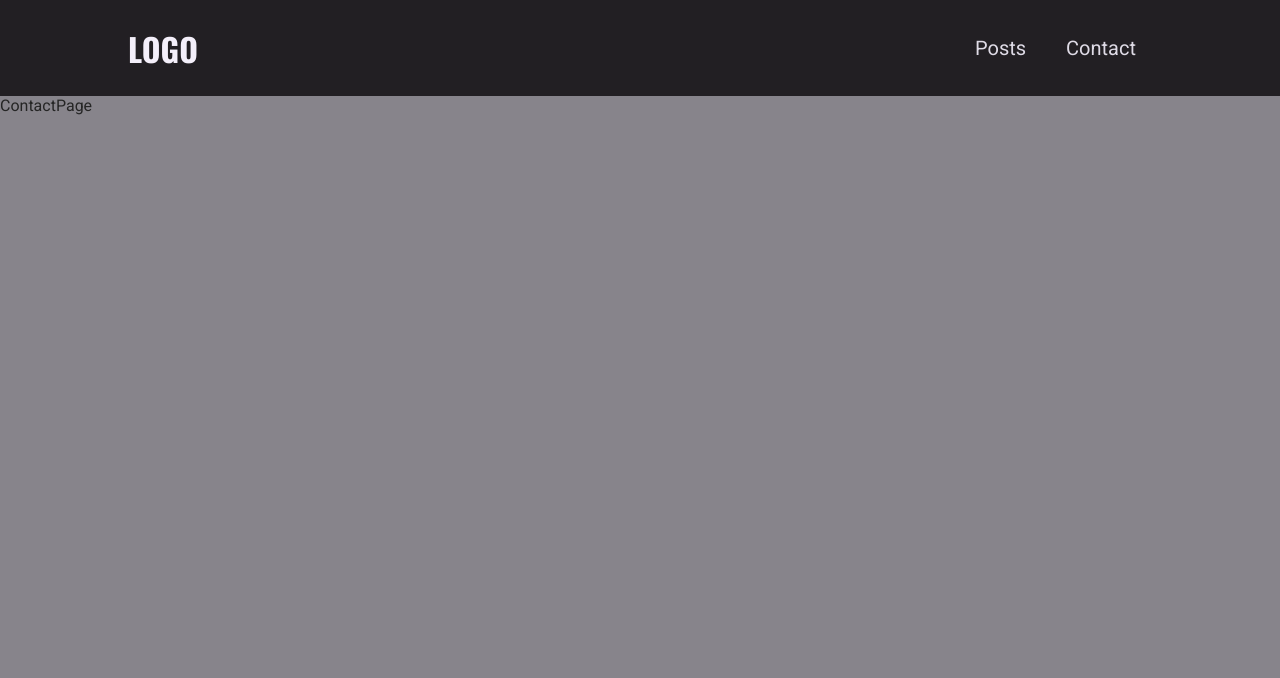
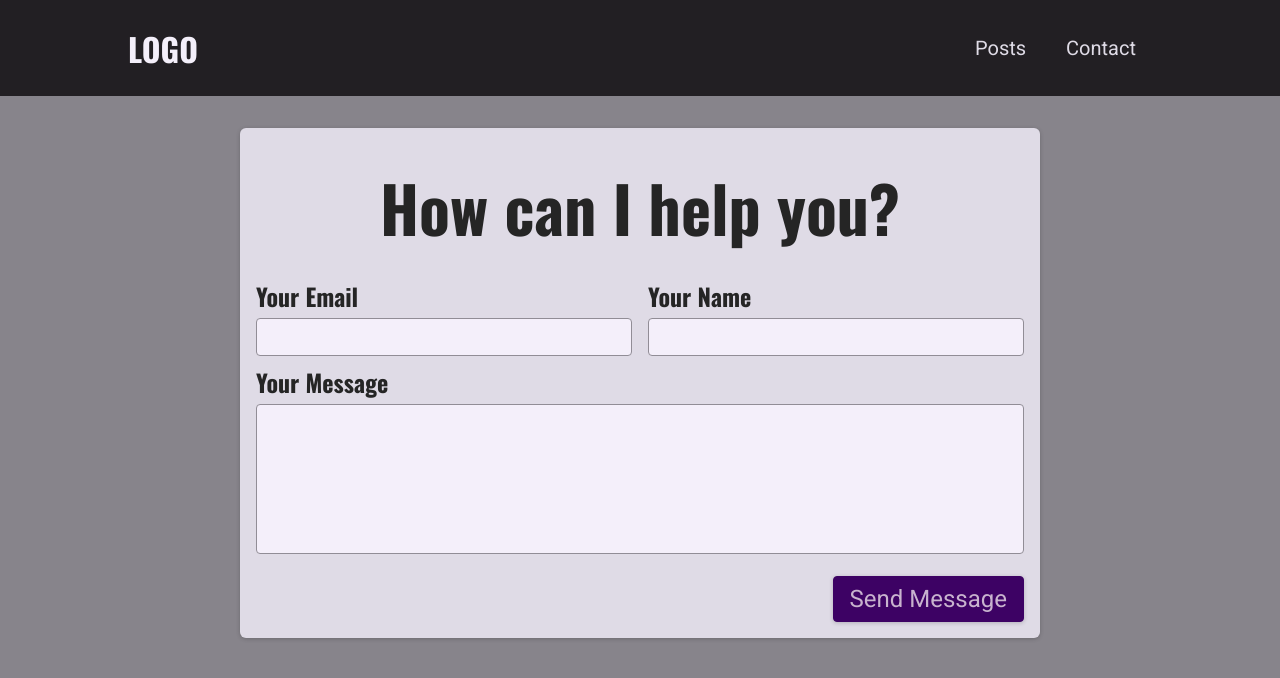
Before and after one commit to faysal725/next-course, a Next.js app: page /contact in a window 1280 px wide. Shown: the top 678 px of the page. Built offline with nearby package versions, Linux system fonts and the light colour scheme.

Commit message:
181 no video is going on

```diff
--- /dev/null
+++ b/components/contact/ContactForm.jsx
@@ -0,0 +1,64 @@
+import React, { useState } from "react";
+import classes from "./contact-form.module.css";
+
+export default function ContactForm() {
+  const [enteredEmail, setEnteredEmail] = useState("");
+  const [enteredName, setEnteredName] = useState("");
+  const [enteredMessage, setEnteredMessage] = useState("");
+
+  function sendMessageHandler(event) {
+    event.preventDefault();
+
+    fetch('/api/contact', {
+        method: 'POST',
+        body: JSON.stringify({
+            email: enteredEmail,
+            name: enteredName,
+            message: enteredMessage
+        }),
+        headers: {
+            'Content-Type': 'application/json'
+        }
+    })
+  }
+  return (
+    <section className={classes.contact}>
+      <h1>How can I help you?</h1>
+      <form className={classes.form} onSubmit={sendMessageHandler}>
+        <div className={classes.controls}>
+          <div className={classes.control}>
+            <label htmlFor="email">Your Email</label>
+            <input
+              type="text"
+              id="email"
+              required
+              value={enteredEmail}
+              onChange={(event) => setEnteredEmail(event.target.value)}
+            />
+          </div>
+          <div className={classes.control}>
+            <label htmlFor="name">Your Name</label>
+            <input type="text" id="name" required value={enteredName}
+              onChange={(event) => setEnteredName(event.target.value)}/>
+          </div>
+        </div>
+
+        <div className={classes.control}>
+          <label htmlFor="message">Your Message</label>
+          <textarea
+            type="text"
+            id="message"
+            rows="5"
+            value={enteredMessage}
+            onChange={(event) => setEnteredMessage(event.target.value)}
+            required
+          ></textarea>
+        </div>
+
+        <div className={classes.actions}>
+          <button type="submit">Send Message</button>
+        </div>
+      </form>
+    </section>
+  );
+}
--- /dev/null
+++ b/components/contact/contact-form.module.css
@@ -0,0 +1,73 @@
+.contact {
+    margin: var(--size-8) auto;
+    border-radius: 6px;
+    background-color: var(--color-grey-100);
+    width: 90%;
+    max-width: 50rem;
+    padding: var(--size-4);
+    box-shadow: 0 1px 4px rgba(0, 0, 0, 0.2);
+    font-size: var(--size-6);
+  }
+
+  .contact h1 {
+    font-size: var(--size-8);
+    margin: var(--size-4) 0;
+    text-align: left;
+  }
+
+  .form label {
+    display: block;
+    font-family: 'Oswald', sans-serif;
+    font-weight: bold;
+    margin: var(--size-2) 0 var(--size-1) 0;
+  }
+
+  .form input,
+  .form textarea {
+    font: inherit;
+    padding: var(--size-1);
+    border-radius: 4px;
+    width: 100%;
+    border: 1px solid var(--color-grey-400);
+    background-color: var(--color-grey-50);
+    resize: none;
+  }
+
+  .controls {
+    display: flex;
+    column-gap: 1rem;
+    flex-wrap: wrap;
+  }
+
+  .control {
+    flex: 1;
+    min-width: 10rem;
+  }
+
+  .actions {
+    margin-top: var(--size-4);
+    text-align: right;
+  }
+
+  .form button {
+    font: inherit;
+    cursor: pointer;
+    background-color: var(--color-primary-700);
+    border: 1px solid var(--color-primary-700);
+    padding: var(--size-2) var(--size-4);
+    border-radius: 4px;
+    color: var(--color-primary-50);
+    box-shadow: 0 1px 4px rgba(0, 0, 0, 0.2);
+  }
+
+  .form button:hover {
+    background-color: var(--color-primary-500);
+    border-color: var(--color-primary-500);
+  }
+
+  @media (min-width: 768px) {
+    .contact h1 {
+      font-size: var(--size-16);
+      text-align: center;
+    }
+  }
--- /dev/null
+++ b/pages/api/contact.js
@@ -0,0 +1,52 @@
+import { MongoClient } from "mongodb";
+
+async function handler(req, res) {
+  if (req.method === "POST") {
+    const { email, name, message } = req.body;
+
+    if (
+      !email ||
+      !email.includes("@") ||
+      !name ||
+      name.trim === "" ||
+      !message ||
+      message.trim() === ""
+    ) {
+      res.status(422).json({ message: "Invalid input" });
+      return;
+    }
+
+    // store it in a database
+    const newMessage = {
+      email,
+      name,
+      message,
+    };
+
+    let client;
+    try {
+        // connect to database
+      client = await MongoClient.connect("mongodb://localhost:27017/blog");
+    } catch (error) {
+      client.close();
+      res.status(500).json({ message: "could not connect to database" });
+      return;
+    }
+
+    const db = client.db();
+
+    try {
+      const result = await db.collection("message").insertOne(newMessage);
+      newMessage.id = result.insertedId;
+    } catch (error) {
+      client.close();
+      res.status(500).json({ message: "Storing message failed" });
+      return;
+    }
+
+    client.close();
+    res.status(201).json({ message: "message stored successfully" });
+  }
+}
+
+export default handler;
--- a/pages/contact/index.jsx
+++ b/pages/contact/index.jsx
@@ -1,7 +1,10 @@
+import ContactForm from '@/components/contact/ContactForm'
 import React from 'react'
 
 export default function ContactPage() {
   return (
-    <div>ContactPage</div>
+    <div>
+      <ContactForm />
+    </div>
   )
 }
```
Also changed, not shown: lib/posts-utils.js (+4 -4 lines), pages/posts/[slug].jsx (+17 -25 lines).
